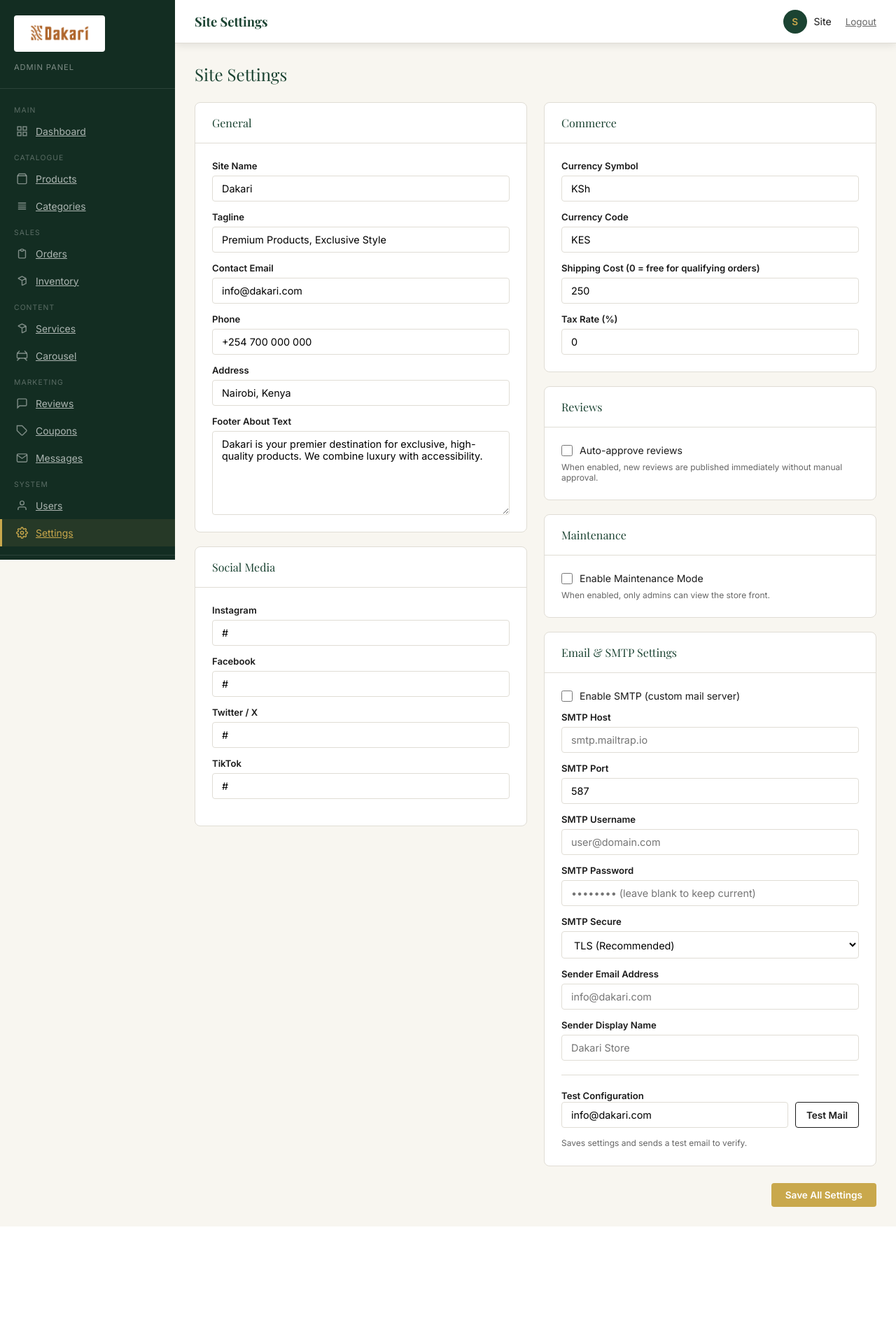
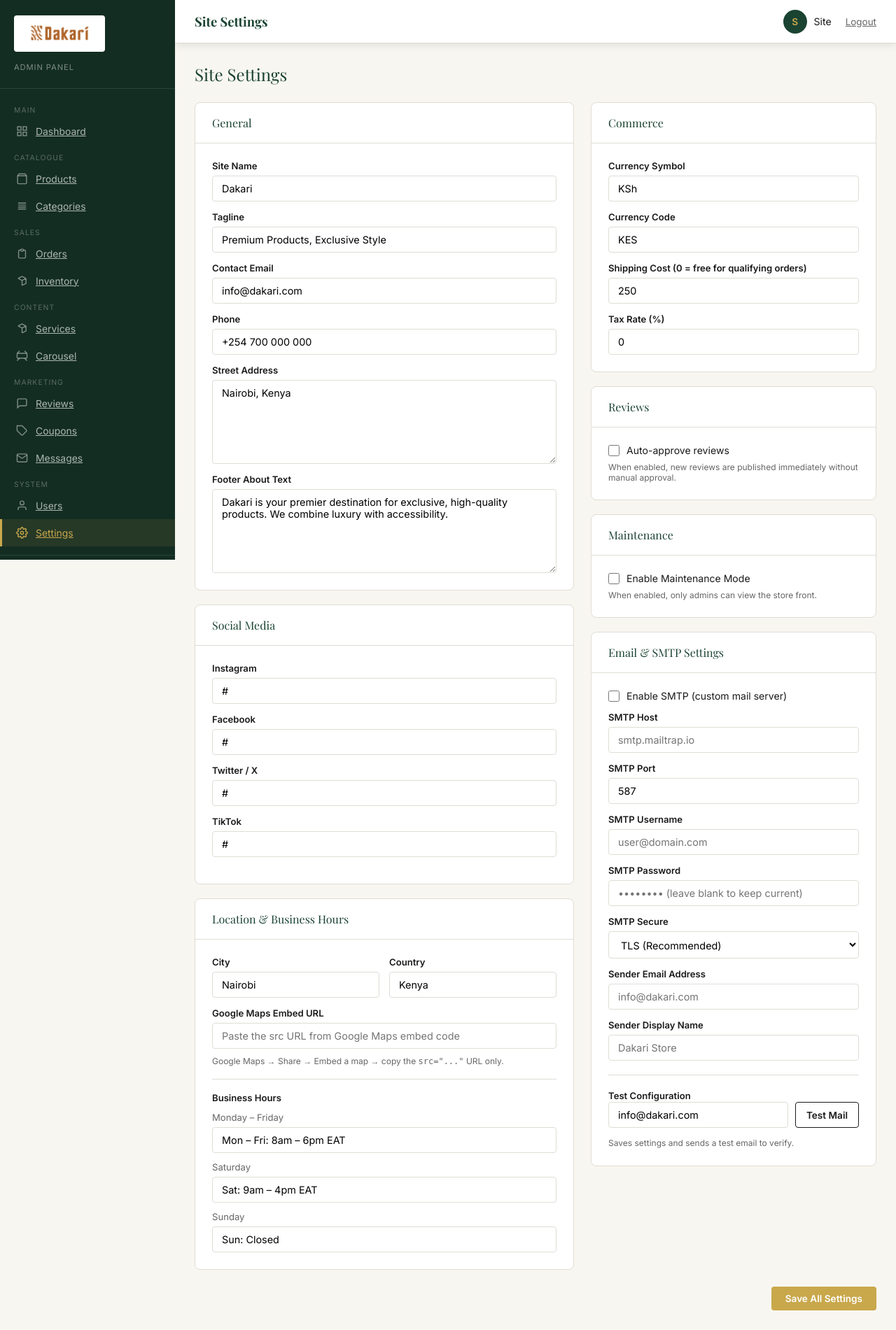
Before and after one commit to sammy001-svg/dakari, a PHP site: page /admin/settings.php in a window 1280 px wide. Shown: the whole page at 70% size. Before the commit the page ends 1753 px from the top, so only its background shows below. Run offline with PHP 8.4, Linux system fonts and the light colour scheme; a user stored in the database is signed in; data comes from the database, SQL or seed files in the repository; data that the repository does not hold is empty; some libraries are stand-ins or nearby versions.

Commit message:
feat: implement site settings admin page with SMTP and business configuration management

```diff
--- a/admin/settings.php
+++ b/admin/settings.php
@@ -13,7 +13,9 @@ if ($_SERVER['REQUEST_METHOD']==='POST' && verify_csrf()) {
         'footer_about','social_instagram','social_facebook','social_twitter','social_tiktok',
         'maintenance_mode','auto_approve_reviews',
         'smtp_enabled','smtp_host','smtp_port','smtp_user','smtp_pass','smtp_secure',
-        'mail_from_email','mail_from_name'
+        'mail_from_email','mail_from_name',
+        'location_city','location_country','location_map_url',
+        'hours_weekday','hours_saturday','hours_sunday',
     ];
 
     foreach ($allowed_keys as $key) {
@@ -64,16 +66,52 @@ include __DIR__ . '/includes/admin_header.php';
                     <div class="form-group" style="margin-bottom:14px"><label class="form-label">Tagline</label><input type="text" name="site_tagline" class="form-control" value="<?= e($s('site_tagline')) ?>"></div>
                     <div class="form-group" style="margin-bottom:14px"><label class="form-label">Contact Email</label><input type="email" name="site_email" class="form-control" value="<?= e($s('site_email')) ?>"></div>
                     <div class="form-group" style="margin-bottom:14px"><label class="form-label">Phone</label><input type="text" name="site_phone" class="form-control" value="<?= e($s('site_phone')) ?>"></div>
-                    <div class="form-group" style="margin-bottom:14px"><label class="form-label">Address</label><input type="text" name="site_address" class="form-control" value="<?= e($s('site_address')) ?>"></div>
+                    <div class="form-group" style="margin-bottom:14px"><label class="form-label">Street Address</label><textarea name="site_address" class="form-control" rows="2" placeholder="e.g. Yaya Centre, Argwings Kodhek Rd"><?= e($s('site_address')) ?></textarea></div>
                     <div class="form-group"><label class="form-label">Footer About Text</label><textarea name="footer_about" class="form-control"><?= e($s('footer_about')) ?></textarea></div>
                 </div>
             </div>
-            <div class="card">
+            <div class="card" style="margin-bottom:20px">
                 <div class="card-header"><span class="card-title">Social Media</span></div>
                 <div class="card-body">
                     <?php foreach (['instagram'=>'Instagram','facebook'=>'Facebook','twitter'=>'Twitter / X','tiktok'=>'TikTok'] as $key=>$label): ?>
                     <div class="form-group" style="margin-bottom:14px"><label class="form-label"><?= $label ?></label><input type="text" name="social_<?= $key ?>" class="form-control" value="<?= e($s('social_'.$key)) ?>" placeholder="URL or #"></div>
                     <?php endforeach; ?>
+                </div>
+            </div>
+            <div class="card">
+                <div class="card-header"><span class="card-title">Location &amp; Business Hours</span></div>
+                <div class="card-body">
+                    <div style="display:grid;grid-template-columns:1fr 1fr;gap:14px;margin-bottom:14px">
+                        <div class="form-group">
+                            <label class="form-label">City</label>
+                            <input type="text" name="location_city" class="form-control" value="<?= e($s('location_city','Nairobi')) ?>" placeholder="e.g. Nairobi">
+                        </div>
+                        <div class="form-group">
+                            <label class="form-label">Country</label>
+                            <input type="text" name="location_country" class="form-control" value="<?= e($s('location_country','Kenya')) ?>" placeholder="e.g. Kenya">
+                        </div>
+                    </div>
+                    <div class="form-group" style="margin-bottom:14px">
+                        <label class="form-label">Google Maps Embed URL</label>
+                        <input type="url" name="location_map_url" class="form-control" value="<?= e($s('location_map_url')) ?>" placeholder="Paste the src URL from Google Maps embed code">
+                        <span class="form-hint" style="margin-top:4px;display:block">
+                            Google Maps → Share → Embed a map → copy the <code>src="..."</code> URL only.
+                        </span>
+                    </div>
+                    <hr style="border:none;border-top:1px solid var(--border);margin:18px 0">
+                    <p class="form-label" style="margin-bottom:12px">Business Hours</p>
+                    <div class="form-group" style="margin-bottom:12px">
+                        <label class="form-label" style="font-weight:400;color:var(--text-muted)">Monday – Friday</label>
+                        <input type="text" name="hours_weekday" class="form-control" value="<?= e($s('hours_weekday','Mon – Fri: 8am – 6pm EAT')) ?>" placeholder="Mon – Fri: 8am – 6pm EAT">
+                    </div>
+                    <div class="form-group" style="margin-bottom:12px">
+                        <label class="form-label" style="font-weight:400;color:var(--text-muted)">Saturday</label>
+                        <input type="text" name="hours_saturday" class="form-control" value="<?= e($s('hours_saturday','Sat: 9am – 4pm EAT')) ?>" placeholder="Sat: 9am – 4pm EAT">
+                    </div>
+                    <div class="form-group">
+                        <label class="form-label" style="font-weight:400;color:var(--text-muted)">Sunday</label>
+                        <input type="text" name="hours_sunday" class="form-control" value="<?= e($s('hours_sunday','Sun: Closed')) ?>" placeholder="Sun: Closed">
+                    </div>
                 </div>
             </div>
         </div>
--- a/includes/footer.php
+++ b/includes/footer.php
@@ -90,7 +90,7 @@ $categories = get_categories();
                     </li>
                     <li>
                         <svg width="15" height="15" fill="none" stroke="currentColor" stroke-width="2" viewBox="0 0 24 24"><circle cx="12" cy="12" r="10"/><polyline points="12 6 12 12 16 14"/></svg>
-                        <span>Mon – Sat: 8am – 6pm EAT</span>
+                        <span><?= e(setting('hours_weekday', 'Mon – Fri: 8am – 6pm EAT')) ?></span>
                     </li>
                 </ul>
 
```
Also changed, not shown: contact.php (+32 -7 lines).
